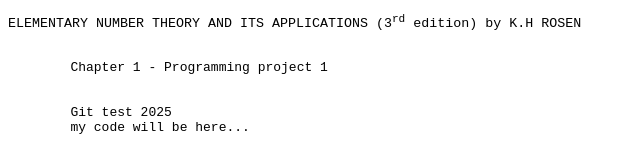
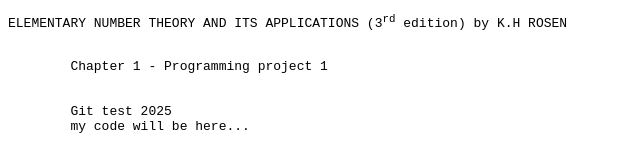
Before and after one commit to antoineftz/numbertheory, a plain HTML site: page index.html in a window 1280 px wide. Shown: the top 160 px of the page, without its empty margins (0-640 px from the left). Drawn offline with Linux system fonts and the light colour scheme.

Commit message:
test March 2025

```diff
--- a/index.html
+++ b/index.html
@@ -2,18 +2,12 @@
 <html lang="en">
 
    <head>
-	<style>
-    #title {
-    font-family: 'Courier New';
-    font-size: 10pt;
-    }
-   </style>
 	   <meta charset="UTF-8">
      <title>Number Theory</title>
     </head>
 
  <body>
-     <p id = "title">ELEMENTARY NUMBER THEORY AND ITS APPLICATIONS (3<sup>rd</sup> edition) by K.H ROSEN</p>
+     <pre>ELEMENTARY NUMBER THEORY AND ITS APPLICATIONS (3<sup>rd</sup> edition) by K.H ROSEN</pre>
     <pre>
       <code>
         Chapter 1 - Programming project 1
@@ -25,11 +19,9 @@
       </code>
       <code>
         Project 2 etc
-
       </code>
     </pre>
 
 
-
    </body>
 </html>
```
Lines whose indentation alone changed are shown as unchanged.
